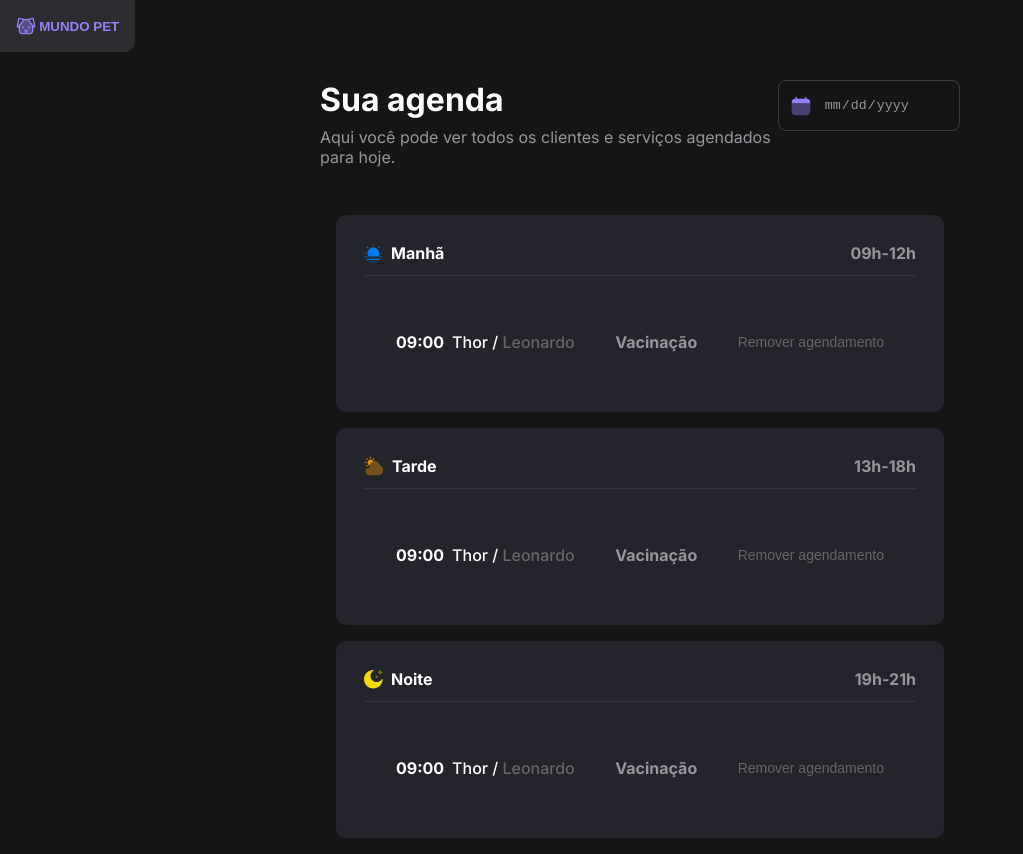
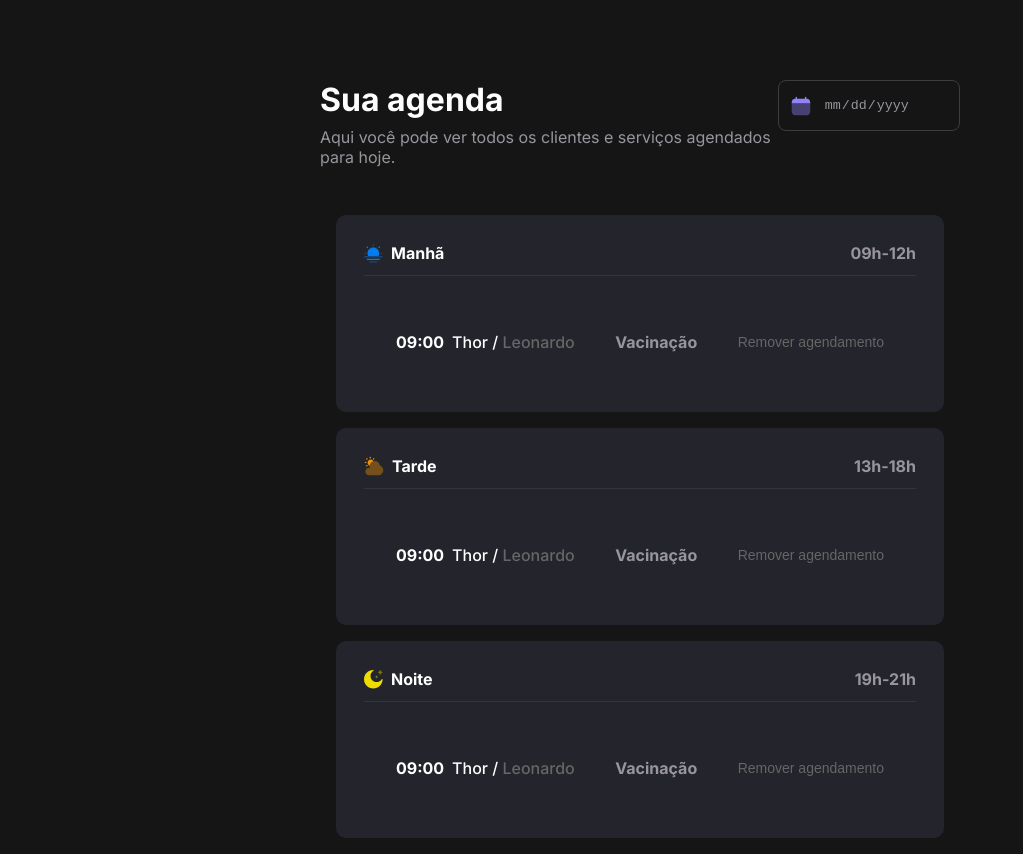
Before and after one commit to leonardoSzarblewski/agendamento-pet, a React (Vite) app: page / in a window 1280 px wide. Shown: the whole page, without its empty margins (0-1023 px from the left). Built offline with nearby package versions, Linux system fonts and the light colour scheme.

Commit message:
feat: add routing with react-router-dom and restructure App component

```diff
--- a/package.json
+++ b/package.json
@@ -11,7 +11,8 @@
   },
   "dependencies": {
     "react": "^19.2.8",
-    "react-dom": "^19.2.8"
+    "react-dom": "^19.2.8",
+    "react-router-dom": "^7.18.2"
   },
   "devDependencies": {
     "@eslint/js": "^10.0.1",
--- a/src/App.tsx
+++ b/src/App.tsx
@@ -1,11 +1,12 @@
-import { Home } from "./page/Home";
-import { ButtonPet } from "./components/ButtonPet";
+import { BrowserRouter } from "react-router-dom";
+import AppRoutes from "./routes/routes";
 
-export default function App() {
+function App() {
   return (
-    <div>
-      <ButtonPet />
-      <Home />
-    </div>
+    <BrowserRouter>
+      <AppRoutes />
+    </BrowserRouter>
   );
 }
+
+export default App;
--- /dev/null
+++ b/src/routes/routes.tsx
@@ -0,0 +1,14 @@
+import { Routes, Route } from "react-router-dom";
+import { Home } from "../page/Home";
+import { SchedulingForm } from "../page/SchedulingForm";
+
+function AppRoutes() {
+  return (
+    <Routes>
+      <Route path="/" element={<Home />} />
+      <Route path="/agendamento" element={<SchedulingForm />} />
+    </Routes>
+  );
+}
+
+export default AppRoutes;
```
Also changed, not shown: 1 other file (tests, documents, lock files or other folders).
